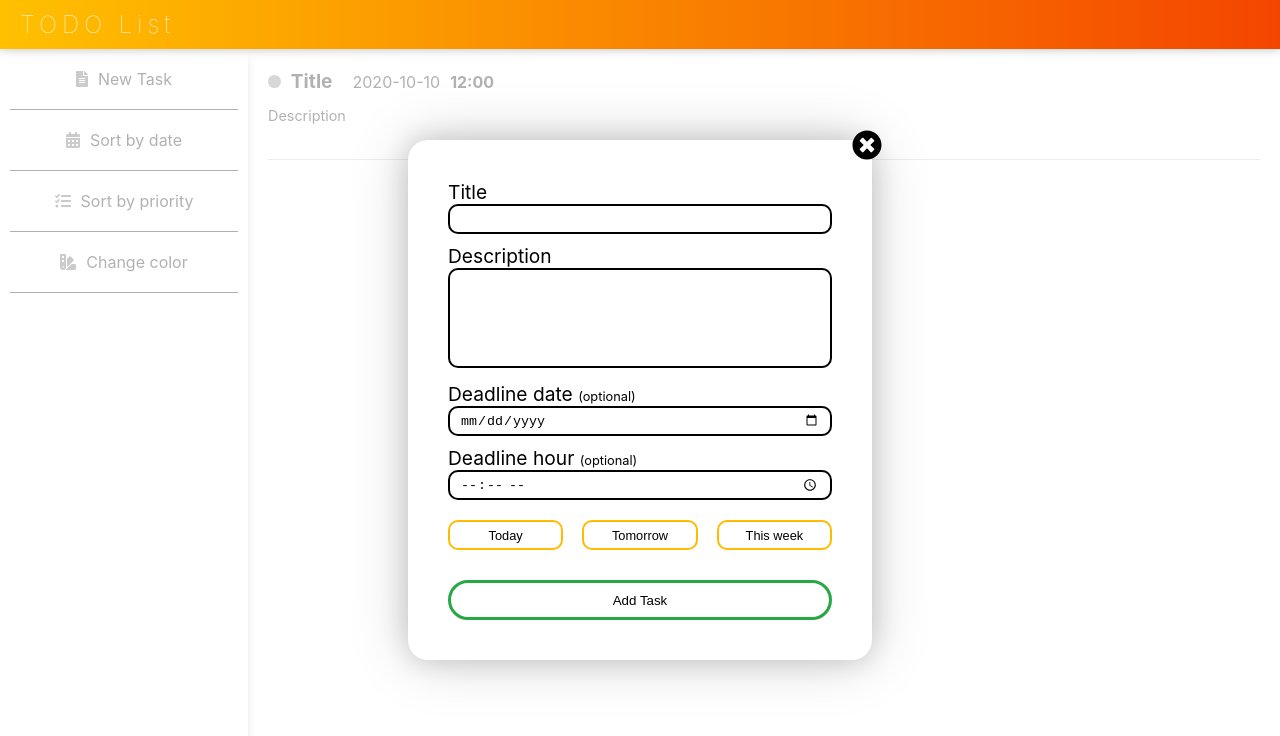
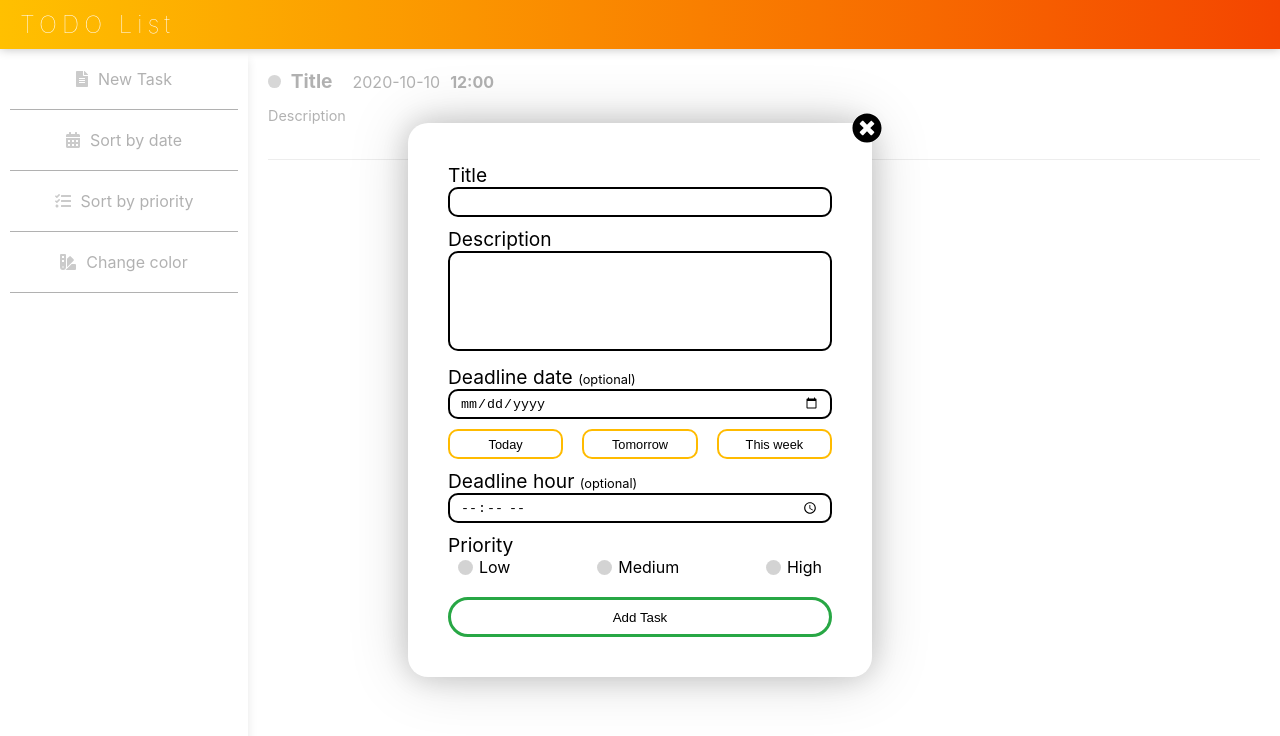
Before and after one commit to JKosk88/TODO, a React (Create React App) app: page / in a window 1280 px wide. Both pictures are taken after a click on the element "New Task". Shown: the top 736 px of the page. Built offline with nearby package versions, Linux system fonts and the light colour scheme.

Commit message:
setting priority

```diff
--- a/src/App.js
+++ b/src/App.js
@@ -42,6 +42,16 @@ class App extends React.Component{
     let description = document.getElementById('descriptionInput').value;
     let date = document.getElementById('dateInput').value;
     let hour = document.getElementById('hourInput').value;
+    let priority;
+
+    var radios = document.getElementsByName('priority');
+
+    for (let i = 0, length = radios.length; i < length; i++) {
+      if (radios[i].checked) {
+        priority = radios[i].value;
+        break;
+      }
+    }
 
     let task = {
         'title': title,
@@ -49,6 +59,7 @@ class App extends React.Component{
         'hour': hour,
         'date': date,
         'color': color,
+        'priority': priority,
     }
 
     let tasks = [...this.state.tasks];
@@ -69,6 +80,10 @@ class App extends React.Component{
     localStorage.setItem('tasks', JSON.stringify(tasks));
     document.getElementById('newTask').style.display = 'none';
     document.getElementById('wrap').style.opacity = 1;
+
+    for (let i = 0, length = radios.length; i < length; i++) {
+        radios[i].checked = false;
+    }
   }
 
   editTask(title){
@@ -80,7 +95,19 @@ class App extends React.Component{
       document.getElementById('dateInput').value = element.date;
       document.getElementById('hourInput').value = element.hour;
 
-      return element.title === title
+      let priority;
+
+      if (element.priority){
+        priority = document.getElementById(element.priority);
+        priority.checked = true;
+      } else {
+        var radios = document.getElementsByName('priority');
+        for (let i = 0, length = radios.length; i < length; i++) {
+          radios[i].checked = false;
+        }
+      }
+
+      return element.title === title;
     });
 
     this.setState({ index: index });
--- a/src/components/newTask.js
+++ b/src/components/newTask.js
@@ -24,6 +24,14 @@ class newTask extends React.Component {
         document.getElementById('descriptionInput').value = '';
         document.getElementById('dateInput').value = '';
         document.getElementById('hourInput').value = '';
+
+        document.getElementById('hint').style.display = 'none'
+
+        var priority = document.getElementsByName('priority');
+
+        for (var i = 0, length = priority.length; i < length; i++) {
+            priority[i].checked = false;
+        }
 
         this.props.cleanInput();
     }
@@ -97,18 +105,37 @@ class newTask extends React.Component {
                     <p className='input-description' >Deadline date <span>(optional)</span></p>
                     <input type='date' className='input' id='dateInput'/>
 
-                    <p className='input-description' >Deadline hour <span>(optional)</span></p>
-                    <input type='time' className='input' id='hourInput'/>
-
-                    <p id='hint'>Title is required.</p>
-
                     <div id='buttonWrapper'>
                         <button className='button' onClick={this.setToday} >Today</button>
                         <button className='button' onClick={this.setTomorrow} >Tomorrow</button>
                         <button className='button' onClick={this.setThisWeek} >This week</button>
                     </div>
 
+                    <p className='input-description' >Deadline hour <span>(optional)</span></p>
+                    <input type='time' className='input' id='hourInput'/>
+
+                    <p className='input-description' >Priority</p>
+                    <div id='radioWrapper'>
+                        <label className='radio'>
+                            <input type='radio' value='3' id='3' name='priority'/>
+                            Low
+                            <span></span>
+                        </label>
+                        <label className='radio'>
+                            <input type='radio' value='2' id='2' name='priority'/>
+                            Medium
+                            <span></span>
+                        </label>
+                        <label className='radio'>
+                            <input type='radio' value='1' id='1' name='priority'/>
+                            High
+                            <span></span>
+                        </label>
+                    </div>
+
                     <button id='addTask' onClick={this.props.updateTasks}>Add Task</button>
+
+                    <p id='hint'>Title is required.</p>
 
                 </form>
 
--- a/src/styles/newTask.css
+++ b/src/styles/newTask.css
@@ -43,13 +43,13 @@
 #buttonWrapper{
     display: flex;
     justify-content: space-between;
-    margin-top: 10px;
+    margin: 0 0 10px 0;
 }
 
 #addTask{
     height: 40px;
     width: 100%;
-    margin-top: 30px;
+    margin-top: 20px;
     border: 3px solid #28a745;
     border-radius: 20px;
     background-color: transparent;
@@ -96,11 +96,48 @@
 }
 
 #hint{
-    margin: 0;
+    /* margin: 0; */
+    margin: 10px 0 0 0;
     color: rgb(207, 0, 0);
     font-weight: 500;
     text-align: center;
     display: none;
+}
+
+#radioWrapper{
+    display: flex;
+    justify-content: space-between;
+    padding: 0 10px;
+}
+
+.radio input{
+    opacity: 0;
+}
+
+.radio{
+    position: relative;
+}
+
+.radio span{
+    width: 15px;
+    height: 15px;
+    position: absolute;
+    left: 0;
+    top: 3px;
+    border-radius: 50%;
+    background-color: rgba(0, 0, 0, 0.171);
+}
+
+.radio:hover{
+    cursor: pointer;
+}
+
+.radio:hover > span{
+    background-color: #d3d6059c;
+}
+
+.radio input:checked ~ span{
+    background-color: #ffae00;
 }
 
 @media only screen and (max-width: 885px) {
```
